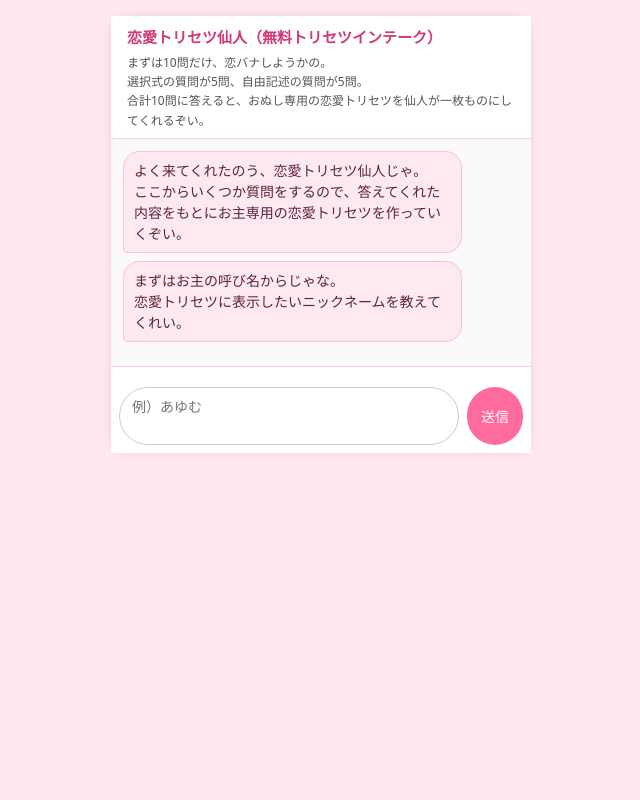
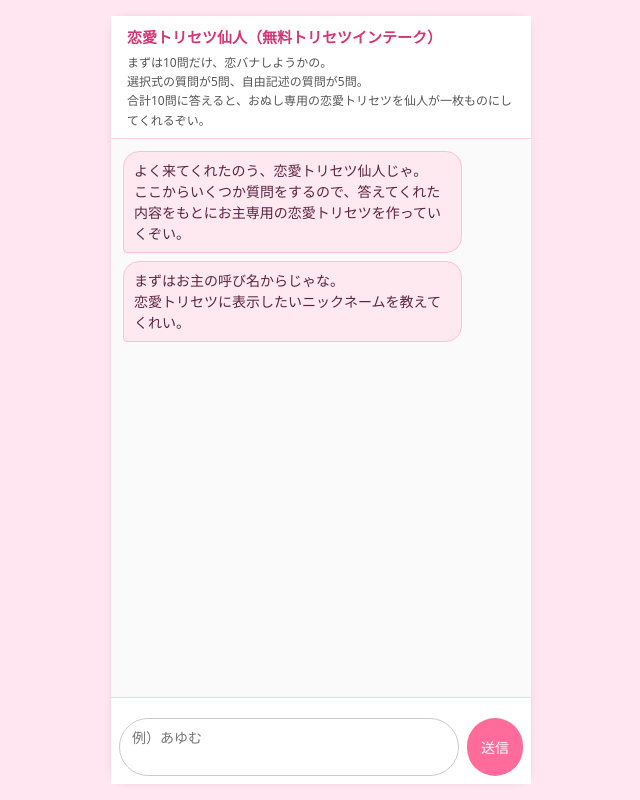
Before and after one commit to koigurulab/torisetsu_v0.4, a plain HTML site: page index.html in a window 1280 px wide. Shown: the whole page, without its empty margins (319-959 px from the left). Drawn offline with Linux system fonts and the light colour scheme.

Commit message:
Update index.html

```diff
--- a/index.html
+++ b/index.html
@@ -4,25 +4,32 @@
   <meta charset="UTF-8" />
   <title>恋愛トリセツ仙人（無料トリセツインテーク）</title>
   <style>
-    /* 全体の背景をピンク、中央にLINE風のチャット画面 */
-    body {
-  font-family: system-ui, -apple-system, BlinkMacSystemFont, sans-serif;
-  background: #ffe6f0;          /* 外側をピンクのまま */
+    /* ① 追加：横スクロールを殺す＆高さを固定 */
+body {
   margin: 0;
   padding: 0;
+  height: 100%;
+  overflow-x: hidden;   /* 横スクロール無効 */
+}
+
+    /* 全体の背景をピンク、中央にLINE風のチャット画面 */
+   body {
+  font-family: system-ui, -apple-system, BlinkMacSystemFont, sans-serif;
+  background: #ffe6f0;
   display: flex;
   justify-content: center;
     }
- /* ② .app を置き換え（height:100vh を削除＋余白・角丸を追加） */
+/* ③ .app（min-height を追加して下の余白を潰す） */
 .app {
   width: 100%;
-  max-width: 420px;             /* iPhoneでも細めに見える幅 */
-  margin: 16px auto;            /* 上下左右に余白をつける */
+  max-width: 420px;
+  margin: 16px auto;                        /* 上下16pxだけ外側に余白 */
   display: flex;
   flex-direction: column;
   background: #ffffff;
-  border-radius: 16px;          /* カードっぽく角丸 */
+  border-radius: 16px;
   box-shadow: 0 0 8px rgba(0,0,0,0.08);
+  min-height: calc(100vh - 32px);           /* 画面ほぼいっぱいの高さにする */
     }
 
     /* ヘッダー＋説明文（上部固定） */
```
